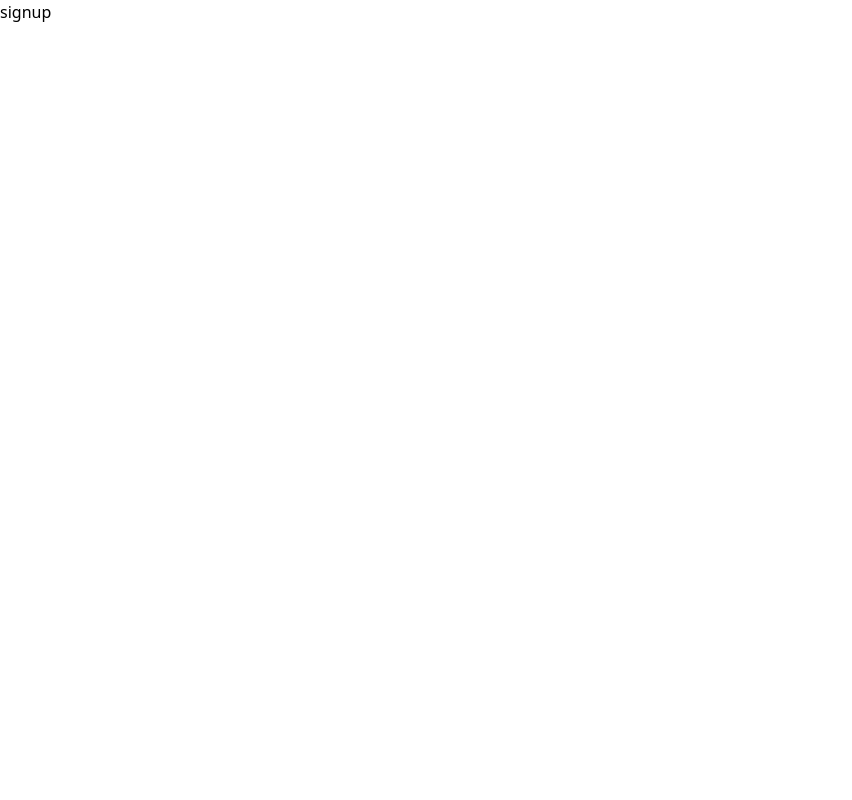
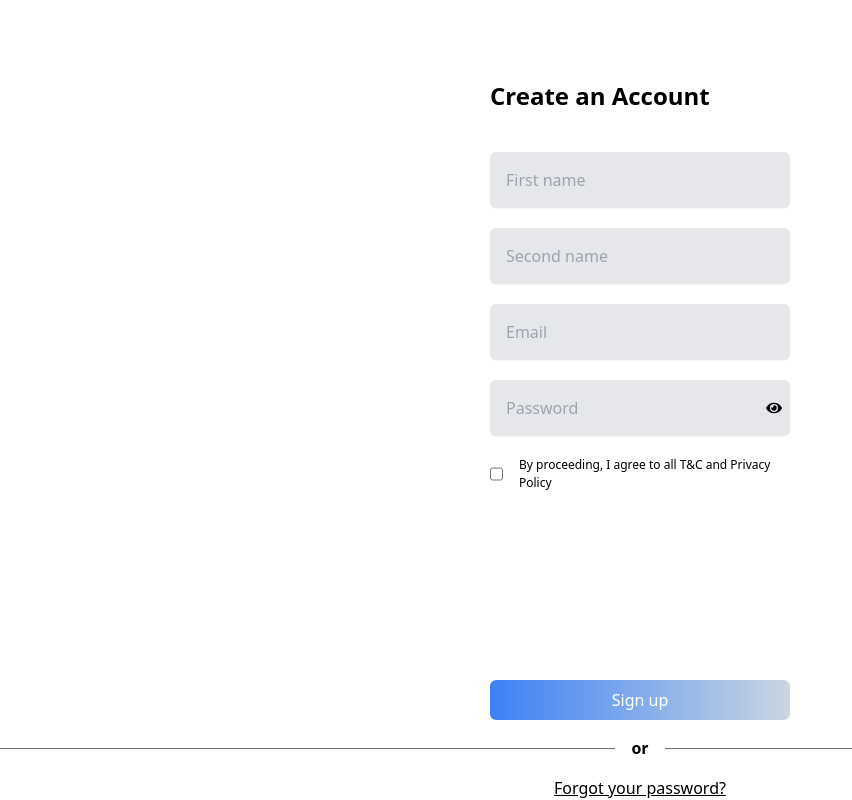
Before and after one commit to kishore-s-n/inter-project, a React (Vite) app: page /sign-up in a window 1280 px wide. Shown: the whole page, without its empty margins (0-852 px from the left). Built offline with nearby package versions, Linux system fonts and the light colour scheme.

Commit message:
feat: almost completed sign in and signup pages

```diff
--- a/src/Components/authFooter.jsx
+++ b/src/Components/AuthFooter.jsx
@@ -1,8 +1,9 @@
 import Button from "./Button"
+import { Link } from "react-router-dom"
 
 const AuthFooter = (props) => {
     return (
-        <div className="w-full flex flex-col">
+        <div className="w-full flex flex-col justify-center items-center">
             <Button to="/Home">
                 {props.btntext}
             </Button>
@@ -11,6 +12,7 @@ const AuthFooter = (props) => {
                 <span className="mx-4 text-black font-semibold">or</span>
                 <hr className="flex-grow border-gray-500 w-full" />
             </div>
+            <Link to={props.to} className='underline'>{props.linktxt}</Link>
 
         </div>
     )
--- a/src/Components/Button.jsx
+++ b/src/Components/Button.jsx
@@ -2,7 +2,7 @@ import { Link } from 'react-router-dom';
 
 const Button = ({ to, children }) => {
   return (
-    <Link to={to} className="bg-gradient-to-r from-blue-500 to-slate-300  text-white px-4 py-2 rounded-md">
+    <Link to={to} className="bg-gradient-to-r from-blue-500 to-slate-300  text-white px-4 py-2 rounded-md min-w-[300px] text-center">
       {children}
     </Link>
   );
--- a/src/Components/Contents.jsx
+++ b/src/Components/Contents.jsx
@@ -1,6 +1,6 @@
 export const Contents = (props) => {
     return (
-        <div className="flex flex-col font-mono lg:p-10">
+        <div className="flex flex-col font-mono ">
             <h1 className="text-xl lg:text-5xl lg:py-5">{props.title}</h1>
             <p className="text-sm text-gray-600 font-medium lg:text-xl ">{props.para}</p>
         </div>
--- a/src/pages/Secondpage.jsx
+++ b/src/pages/Secondpage.jsx
@@ -5,15 +5,14 @@ import LandingPgImg2 from "../assets/login-img-2.png"
 const Secondpage = () => {
 
     return (
-        <div className="page bg-white w-full h-screen flex justify-start flex-col items-center lg:flex-row p-5">
+        <div className="page bg-white w-full h-screen flex justify-start flex-col items-center lg:flex-row">
             <img src={LandingPgImg2} alt="Landing page image" />
-            <div className="content flex flex-col justify-between my-10 gap-10">
+            <div className="content flex flex-col justify-between my-10 p-20 gap-10">
                 <Contents title="Get Burn" para="Let's keep burning to achieve your goals, it hurts only temporarily, if you give up now you will be in pain forever" />
                 <p>So why are we waiting lets start</p>
                 <div className="authbtns flex gap-5">
                     <Button to="/sign-up">Sign Up</Button>
                     <Button to="/sign-in">Sign In</Button>
-
                 </div>
             </div>
         </div>
--- a/src/pages/Sign-in.jsx
+++ b/src/pages/Sign-in.jsx
@@ -5,7 +5,7 @@ import AuthFooter from '../Components/AuthFooter'
 
 const Signin = () => {
 
-    const ipStyle = "bg-gray-200 p-5 my-5 block w-full rounded-md border-gray-300 shadow-sm focus:border-blue-500 focus:ring focus:ring-blue-500 focus:ring-opacity-50"
+    const ipStyle = "bg-gray-200 p-4 my-5 block w-full rounded-md border-gray-300 shadow-sm focus:border-blue-500 focus:ring focus:ring-blue-500 focus:ring-opacity-50"
     const [formData, setFormData] = useState({
         email: '',
         password: '',
@@ -24,15 +24,11 @@ const Signin = () => {
         setPasswordVisible(!passwordVisible);
     };
 
-    const handleSubmit = (e) => {
-        e.preventDefault();
-        console.log(formData); // Placeholder for form submission logic
-    };
 
     return (
-        <div className="flex flex-col justify-around items-center h-screen">
-            <form className='w-[300px]'>
-                <h2 className=" text-2xl font-bold mb-4">Welcome Back</h2>
+        <div className="flex flex-col justify-between items-center h-screen">
+            <form className='w-[300px] mt-20'>
+                <h2 className=" text-2xl font-bold mb-10">Welcome Back</h2>
                 <div className="mb-4">
                     <label htmlFor="email" className="block text-sm font-medium text-gray-700">
 
@@ -70,9 +66,10 @@ const Signin = () => {
                         </span>
                     </div>
                 </div>
-                <Link to="/sign-up" className='underline'>Forgot your password?</Link>
+                <Link className='underline'>Forgot your password?</Link>
+
             </form>
-            <AuthFooter btntext="Sign in" />
+            <AuthFooter btntext="Sign in" to="/sign-up" linktxt="Don't have an account?"/>
         </div>
     );
 };
--- a/src/pages/Sign-up.jsx
+++ b/src/pages/Sign-up.jsx
@@ -1,7 +1,110 @@
+import React, { useState } from 'react';
+import { FaEye, FaEyeSlash } from 'react-icons/fa';
+import { Link } from 'react-router-dom';
+import AuthFooter from '../Components/AuthFooter'
+
 const Signup = () => {
+
+    const ipStyle = "bg-gray-200 p-4 my-5 block w-full rounded-md border-gray-300 shadow-sm focus:border-blue-500 focus:ring focus:ring-blue-500 focus:ring-opacity-50"
+    const [formData, setFormData] = useState({
+        email: '',
+        password: '',
+    });
+    const [passwordVisible, setPasswordVisible] = useState(false);
+
+    const handleChange = (e) => {
+        const { name, value } = e.target;
+        setFormData((prevData) => ({
+            ...prevData,
+            [name]: value,
+        }));
+    };
+
+    const togglePasswordVisibility = () => {
+        setPasswordVisible(!passwordVisible);
+    };
+
+
     return (
-        <div>signup</div>
-    )
-}
+        <div className="flex flex-col justify-between items-center h-screen">
+            <form className='w-[300px] mt-20'>
+                <h2 className=" text-2xl font-bold mb-10">Create an Account</h2>
+                <div className="mb-4">
+                    <label htmlFor="Firstname" className="block text-sm font-medium text-gray-700">
+
+                    </label>
+                    <input
+                        type="Firstname"
+                        placeholder='First name'
+                        id="Firstname"
+                        name="Firstname"
+                        value={formData.Firstname}
+                        onChange={handleChange}
+                        className={ipStyle}
+                        required
+                    />
+                </div>
+                <div className="mb-4">
+                    <label htmlFor="Secondname" className="block text-sm font-medium text-gray-700">
+
+                    </label>
+                    <input
+                        type="Secondname"
+                        placeholder='Second name'
+                        id="Secondname"
+                        name="Secondname"
+                        value={formData.Secondname}
+                        onChange={handleChange}
+                        className={ipStyle}
+                        required
+                    />
+                </div>
+                <div className="mb-4">
+                    <label htmlFor="email" className="block text-sm font-medium text-gray-700">
+
+                    </label>
+                    <input
+                        type="email"
+                        placeholder='Email'
+                        id="email"
+                        name="email"
+                        value={formData.email}
+                        onChange={handleChange}
+                        className={ipStyle}
+                        required
+                    />
+                </div>
+
+                <div className="mb-4">
+                    <label htmlFor="password" className="block text-sm font-medium text-gray-700">
+                    </label>
+                    <div className="relative">
+                        <input
+                            type={passwordVisible ? 'text' : 'password'}
+                            id="password"
+                            name="password"
+                            placeholder='Password'
+                            value={formData.password}
+                            onChange={handleChange}
+                            className={ipStyle}
+                            required
+                        />
+                        <span
+                            onClick={togglePasswordVisibility}
+                            className="absolute inset-y-0 right-0 flex items-center pr-2 cursor-pointer"
+                        >
+                            {passwordVisible ? <FaEyeSlash /> : <FaEye />}
+                        </span>
+                    </div>
+                </div>
+                <div className="tac flex">
+                    <input type="checkbox" />
+                    <p className='text-[12px] mx-4'>  By proceeding, I agree to all <span>T&C</span> and  <span>Privacy Policy</span></p>
+                </div>
+            </form>
+            <AuthFooter btntext="Sign up" to="/sign-in" linktxt="Forgot your password?"/>
+        </div>
+    );
+};
 
 export default Signup
```
